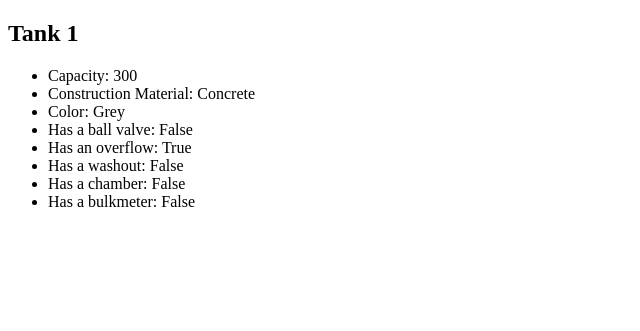
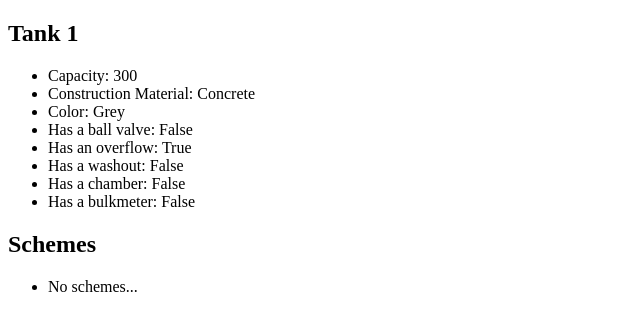
Before and after one commit to tharinducbd/cs50_web, a Django app: page /components/tanks/1 in a window 1280 px wide. Shown: the top 331 px of the page, without its empty margins (0-640 px from the left). Run offline with Django 4.2, Linux system fonts and the light colour scheme; data comes from the database, SQL or seed files in the repository; both versions use the stored data as it was after the commit.

Commit message:
tanks show scheme list

```diff
--- a/projects/wss/components/templates/components/tank.html
+++ b/projects/wss/components/templates/components/tank.html
@@ -15,4 +15,14 @@
         <li>Has a bulkmeter: {{ tank.has_bulkmeter }}</li>
     </ul>
 
+    <h2>Schemes</h2>
+
+    <ul>
+        {% for scheme in schemes %}
+            <li>{{ scheme }}</li>
+        {% empty %}
+            <li>No schemes...</li>
+        {% endfor %}
+    </ul>
+
 {% endblock %}
--- a/projects/wss/components/views.py
+++ b/projects/wss/components/views.py
@@ -14,5 +14,6 @@ def index(request):
 def tank(request, tank_id):
     tank = Tank.objects.get(id=tank_id)
     return render(request, "components/tank.html", {
-        "tank": tank
+        "tank": tank,
+        "schemes": tank.schemes.all()
     })
```
Also changed, not shown: projects/wss/db.sqlite3.
